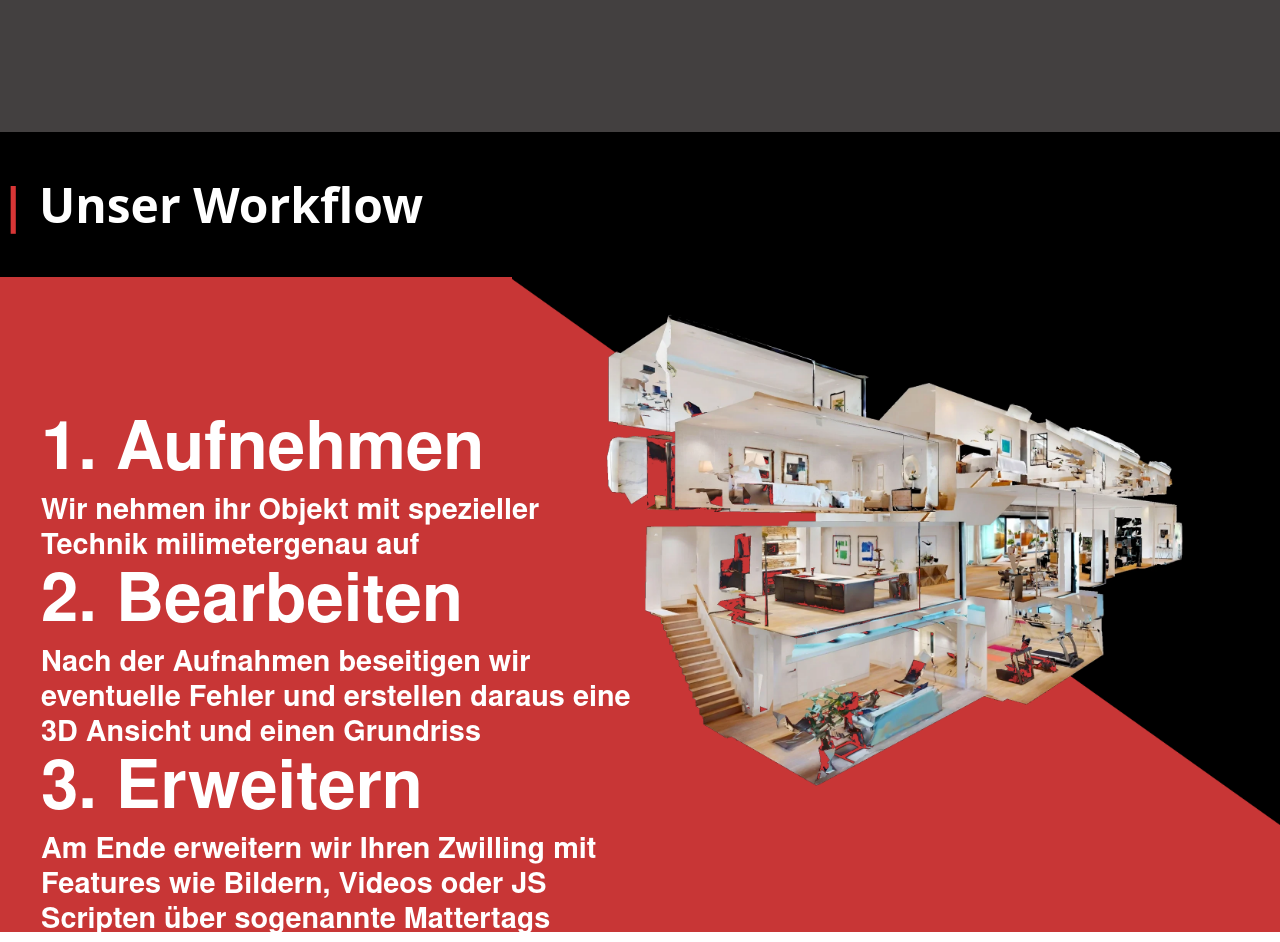
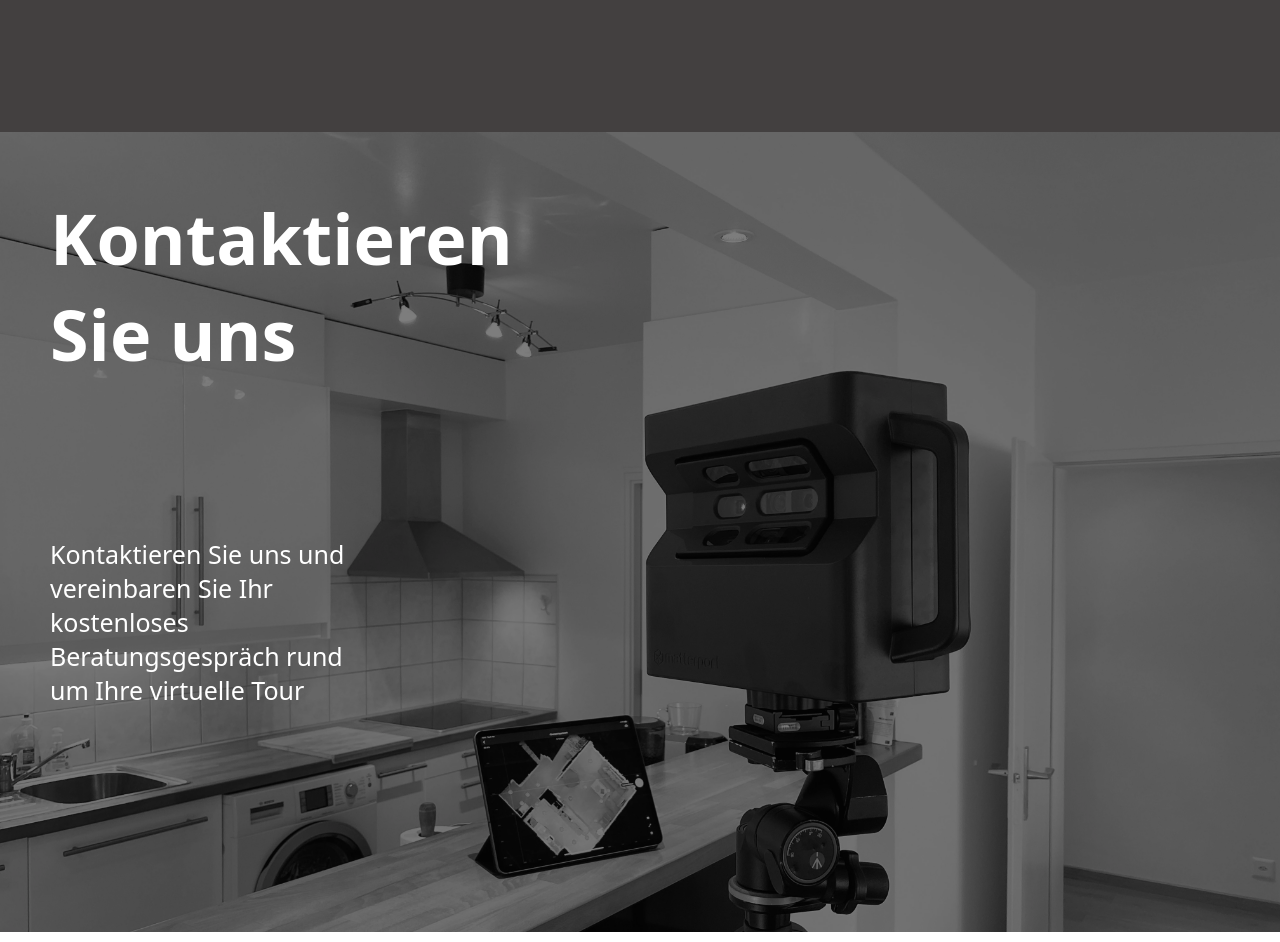
Before and after one commit to CalvinSchwob/seevirtual, a plain HTML site: page index.html in a window 1280 px wide. Shown: the part 3520-4462 px from the top of the page. Drawn offline with Linux system fonts and the light colour scheme.

Commit message:
added the contact section and styled it partially

```diff
--- a/index.html
+++ b/index.html
@@ -73,9 +73,7 @@
         <iframe src="https://my.matterport.com/show/?m=RsKKA9cRJnj" frameborder="0" width="100vw" height="100vh" allowfullscreen="xr-spatial-tracing"></iframe>
     </div>
 
-    <!-- Unser Workflow! -->
-
-    <div class="workflow-container">
+    <!-- <div class="workflow-container">
         <div class="upper-workflow-container">
             <div class="workflow-heading">
                 <h2><span class="red-stripe">|</span> Unser Workflow</h2>
@@ -103,10 +101,34 @@
                 <img src="./images/matterport example 2-1.webp" alt="Ein Beispiel einer virtuellen Tour">
             </div>
         </div>
-    </div>
+    </div> -->
 
+    <!-- Kontakt -->
 
-
+    <section id="kontakt" class="kontakt">
+        <div class="kontakt-text">
+            <h2>Kontaktieren Sie uns</h2>
+            <p>Kontaktieren Sie uns und vereinbaren Sie Ihr kostenloses Beratungsgespräch rund um Ihre virtuelle Tour</p>
+        </div>
+        <div class="kontakt-cards">
+            <div class="contact-card">
+                <img src="images/map-icon.svg" alt="Ein Icon einer Karte" class="kontakt-card-icon">
+                <p>Unsere Adresse:</p>
+                <p>Staufner Str. 20, 88161 Lindenberg im Allg.</p>
+            </div>
+            <div class="contact-card">
+                <img src="images/phone-icon.svg" alt="Ein Icon eines Pmartphones" class="kontakt-card-icon">
+                <p>Unsere Tel.:</p>
+                <p>01746078861</p>
+            </div>
+            <div class="contact-card">
+                <img src="images/mail-icon.svg" alt="Icon eines Briefes, hier für unsere Mail-adresse" class="kontakt-card-icon">
+                <p>Unsere Email:</p>
+                <p>info@seevirtual.de</p>
+                <p>(einfach ancklicken)</p>
+            </div>
+        </div>
+    </section>
 
 
 </div>
--- a/styles.css
+++ b/styles.css
@@ -140,7 +140,7 @@ body::-webkit-scrollbar-thumb {
 
 /* Cards body CSS "UNSER WORKFLOW*/
 
-.workflow-container {
+/* .workflow-container {
     background-color: #c83636;
     height: 100vh;
     width: 100vw
@@ -172,7 +172,7 @@ body::-webkit-scrollbar-thumb {
     font-size: 2rem;
     background-color: black;
     color: white;
-    position: relative;
+    /* position: relative;
     z-index: 2;
     width: 100vw;
 }
@@ -273,7 +273,7 @@ body::-webkit-scrollbar-thumb {
         justify-content: space-evenly;
         height: 100%;
     }
-}
+} */
 
 /* Example Container */
 
@@ -394,3 +394,49 @@ body::-webkit-scrollbar-thumb {
         height: 45vh;
     }
 }
+
+/* Kontakt */
+
+#kontakt {
+    height: fit-content;
+    display: flex;
+    flex-wrap: wrap;
+    height: 100vh;
+    position: relative;
+    background-color: black;
+}
+
+#kontakt::before {
+    content: "";
+  position: absolute;
+  top: 0;
+  bottom: 0;
+  left: 0;
+  right: 0;
+  background-image: url('images/Matterportkamera\ Entsättigt.webp');
+  opacity: 0.5;
+  background-size: cover;
+}
+
+.kontakt-text {
+    width: 50vw;
+    display: flex;
+    flex-direction: column;
+    justify-content: space-between;
+    color: white;
+}
+
+.kontakt-text h2 {
+    font-size: clamp(60px, 8vw, 70px);
+    width: 25vw;
+    position: relative;
+    left: 50px
+}
+
+.kontakt-text p {
+ font-size: clamp(25px, 4vw, 25px);
+ width: 25vw;
+ position: relative;
+ bottom: 200px;
+ left: 50px;
+}
```
Also changed, not shown: images/Matterportkamera Entsättigt.webp (added), images/mail-icon.svg (added), images/map-icon.svg (added), images/phone-icon.svg (added).
